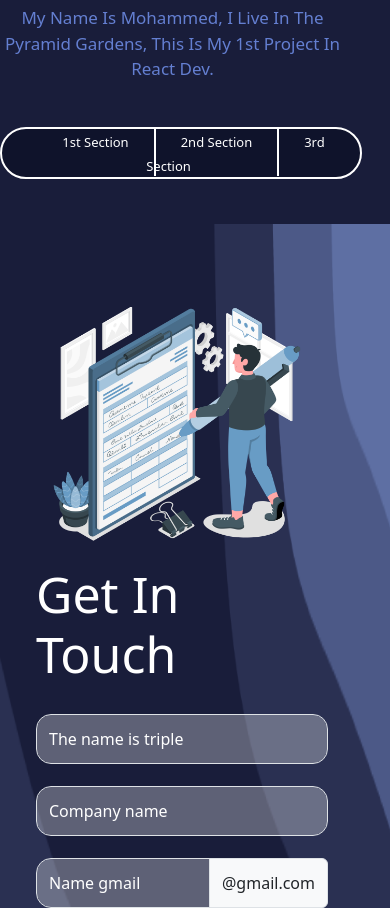
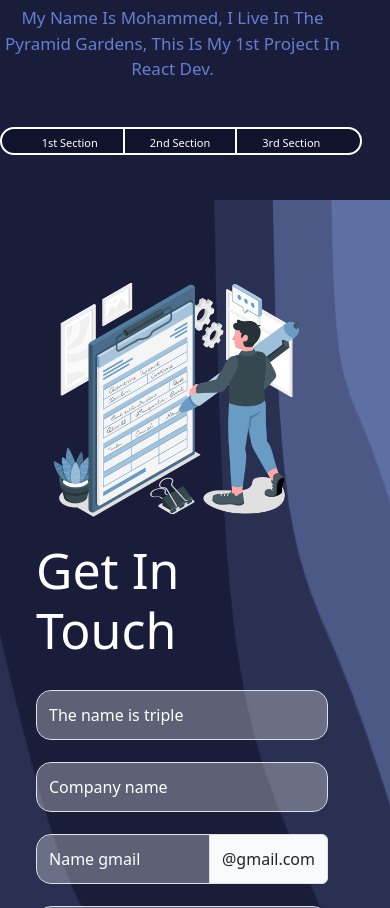
Before and after one commit to Mohammed-ali75/Project-React, a React (Create React App) app: page / in a window 390 px wide. Shown: the part 1553-2461 px from the top of the page. Built offline with nearby package versions, Linux system fonts and the light colour scheme.

Commit message:
Project-React7

```diff
--- a/src/App.js
+++ b/src/App.js
@@ -17,7 +17,7 @@ function App() {
         <Skills />
         <Certificates />
         <Routes>
-          <Route path="/Project-React/" element={<Projects />} />
+          <Route path="/1st-Section" element={<Projects />} />
           <Route path="/2nd-Section" element={<></>} />
           <Route
             path="/3rd-Section"
--- a/src/Pages/certificates.js
+++ b/src/Pages/certificates.js
@@ -22,7 +22,7 @@ const certificates = () => {
           project in react dev.
         </p>
         <div className="divDivCertificates">
-          <NavLink style={style1} to="Project-React/">
+          <NavLink style={style1} to="1st-Section">
             1st Section
           </NavLink>
           <NavLink className="colCertificates" style={style1} to="2nd-Section">
--- a/src/index.css
+++ b/src/index.css
@@ -657,7 +657,7 @@ input:focus::placeholder {
     width: 362px;
   }
   .divCertificates .divDivCertificates a {
-    font-size: 13px !important;
+    font-size: 11px !important;
   }
   .divProjects .container .row .col-lg-3 div a {
     font-size: 24px;
```
